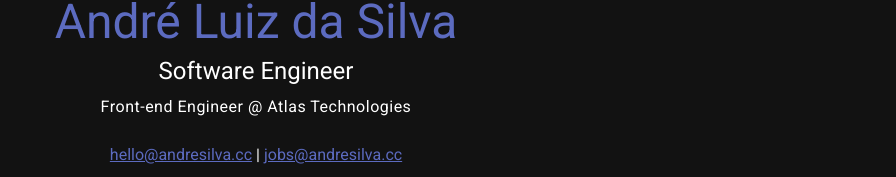
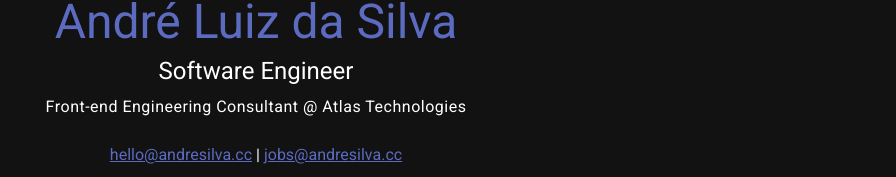
Before and after one commit to andresilva-cc/personal-website, a Nuxt app: page / in a window 1280 px wide. Shown: the part 375-552 px from the top of the page, without its empty margins (384-1280 px from the left). Built offline with nearby package versions, Linux system fonts and the light colour scheme.

Commit message:
feat: update job title

```diff
--- a/pages/index.vue
+++ b/pages/index.vue
@@ -63,7 +63,7 @@ export default {
       name: 'André Luiz da Silva',
       title: 'Software Engineer',
       currentJob: {
-        title: 'Front-end Engineer',
+        title: 'Front-end Engineering Consultant',
         company: 'Atlas Technologies'
       },
 
```
